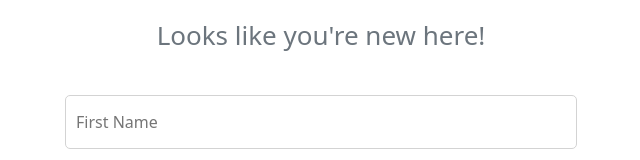
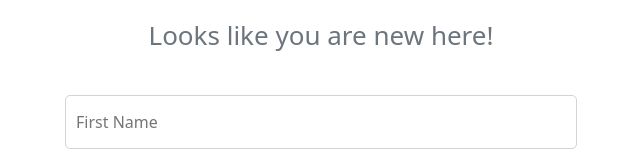
Before and after one commit to Mohana-Prakash/e-commerce, a Next.js app: page /auth/register in a window 1280 px wide. Shown: the top 160 px of the page, without its empty margins (319-959 px from the left). Built offline with nearby package versions, Linux system fonts and the light colour scheme.

Commit message:
build error fixed

```diff
--- a/src/components/auth/registrationForm.js
+++ b/src/components/auth/registrationForm.js
@@ -37,7 +37,7 @@ function RegistrationForm() {
     <div className="register_div">
       <div>
         <p className="login_text text-center text-secondary">
-          Looks like you're new here!
+          Looks like you are new here!
         </p>
         {registration_arr.map((e) => {
           return (
```
